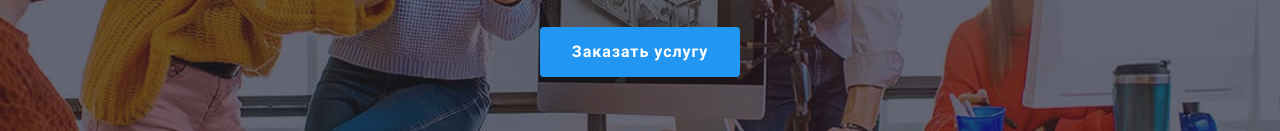
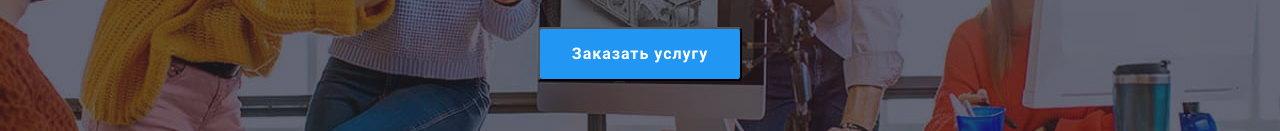
Before and after one commit to yevhen-cherniuk/goit-markup-hw-04, a plain HTML site: page index.html in a window 1280 px wide. Shown: the part 404-535 px from the top of the page. Drawn offline with nearby package versions, Linux system fonts and the light colour scheme.

Commit message:
сделал кнопку

```diff
--- a/index.html
+++ b/index.html
@@ -47,7 +47,7 @@
           ЭФФЕКТИВНЫЕ РЕШЕНИЯ <br />
           ДЛЯ ВАШЕГО БИЗНЕСА
         </h1>
-        <a class="btn" href="">Заказать услугу</a>
+        <button class="btn" type="button">Заказать услугу</button>
       </section>
 
       <section class="features">
```
